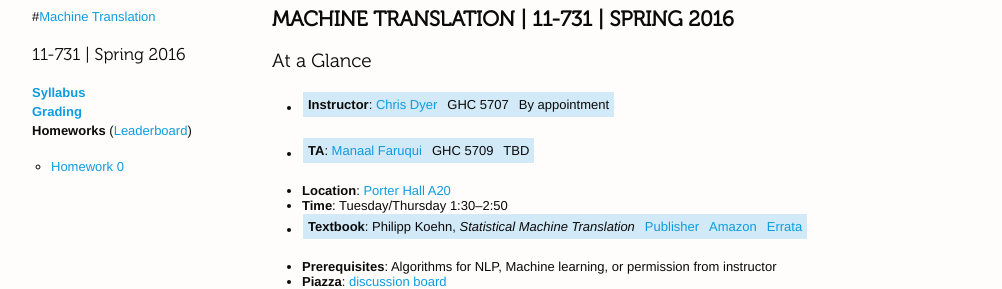
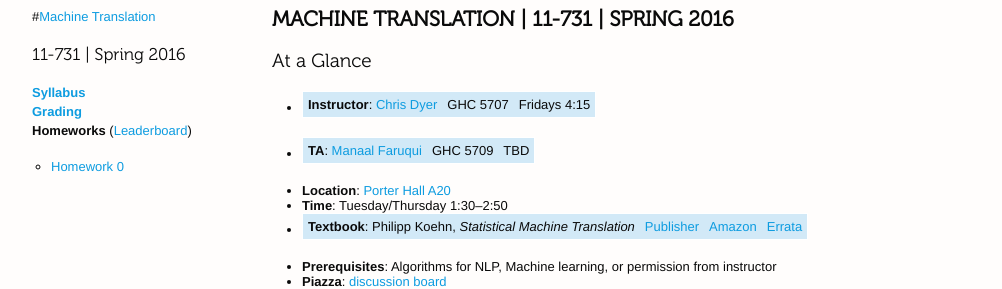
Before and after one commit to redpony/cmu-mt-11731, a Jekyll site: the page built from index.md, in a window 1280 px wide. Shown: the top 289 px of the page, without its empty margins (138-1140 px from the left). Built offline with Jekyll 4.4.1, drawn with Linux system fonts in a browser that asks for light colours.

Commit message:
new post

```diff
--- a/index.md
+++ b/index.md
@@ -6,7 +6,7 @@ title: Overview
 
 ## At a Glance
 
- * **Instructor**: [Chris Dyer](http://www.cs.cmu.edu/~cdyer) | GHC 5707 | By appointment
+ * **Instructor**: [Chris Dyer](http://www.cs.cmu.edu/~cdyer) | GHC 5707 | Fridays 4:15
 * **TA**: [Manaal Faruqui](http://www.cs.cmu.edu/~mfaruqui/) | GHC 5709 | TBD
  * **Location**: [Porter Hall A20](https://www.cmu.edu/computing/class-event/classrooms/porter/A20.html)
  * **Time**: Tuesday/Thursday 1:30–2:50
```
